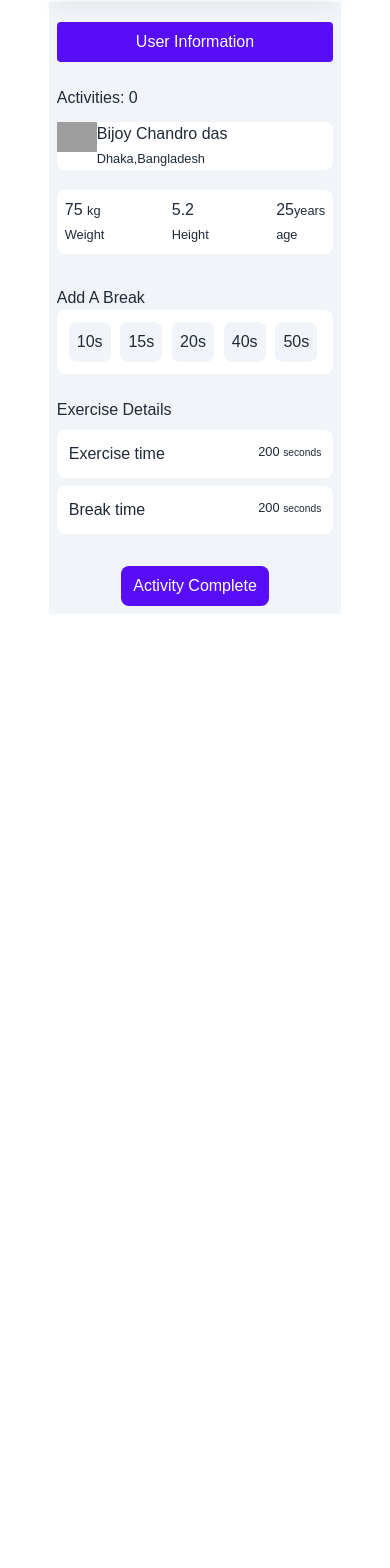
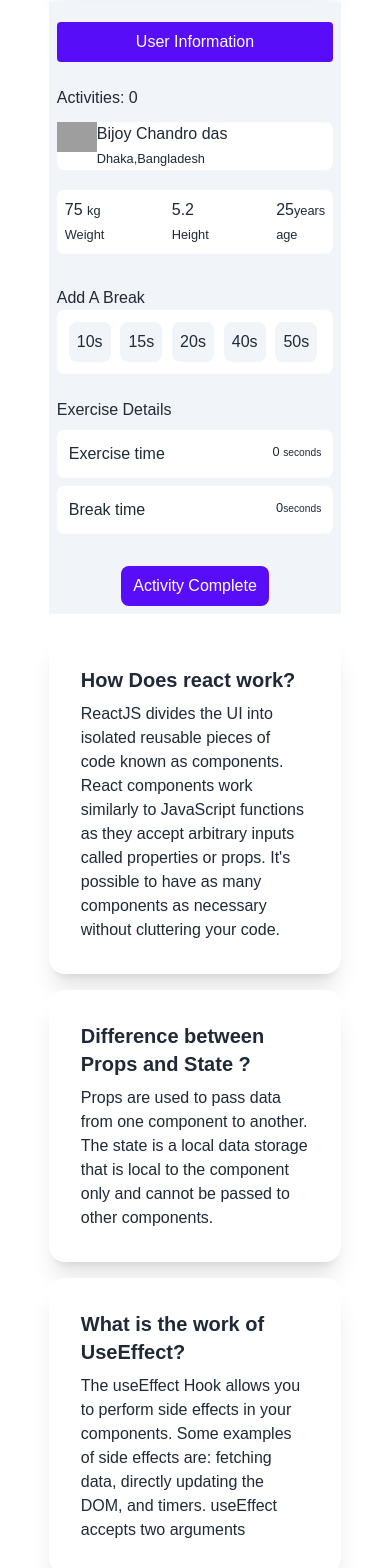
Before and after one commit to Iambijoy656/activity-club, a React (Create React App) app: page / in a window 390 px wide. Shown: the part 3037-4605 px from the top of the page. Before the commit the page ends 3671 px from the top, so only its background shows below. Built offline with nearby package versions, Linux system fonts and the light colour scheme; grey boxes are pictures that could not be loaded.

Commit message:
break time aded

```diff
--- a/public/activities.json
+++ b/public/activities.json
@@ -4,41 +4,41 @@
         "picture": "https://www.starfitnesstn.com/system/cms/modules/themes/default/assets/images/slides/slide2.jpg",
         "age": 21,
         "name": "Dumble",
-        "time": "30"
+        "time": 30
     },
     {
         "id": "6334abd913f53ed4e8c969c5",
         "picture": "https://hips.hearstapps.com/hmg-prod/images/full-length-of-male-athlete-doing-push-ups-in-gym-royalty-free-image-1606406029.",
         "age": 30,
         "name": "Push Up",
-        "time": "20"
+        "time": 20
     },
     {
         "id": "6334abd9990934c595f1d121",
         "picture": "https://cdn.shopify.com/s/files/1/1876/4703/articles/shutterstock_1706933392_1000x.jpg?v=1628675222",
         "age": 40,
-        "time": "25",
+        "time": 25,
         "name": "Chin Up"
     },
     {
         "id": "6334abd917fdbc240e906a5e",
         "picture": "https://image.boxrox.com/2021/10/cable-crossover.jpg",
         "age": 22,
-        "time": "15",
+        "time": 15,
         "name": "cable crossover"
     },
     {
         "id": "6334abd9a73ec76e78359283",
         "picture": "https://i.insider.com/5f2317053f73702b660c47ec?width=1000&format=jpeg&auto=webp",
         "age": 28,
-        "time": "30",
+        "time": 30,
         "name": "plank"
     },
     {
         "id": "6334abd9f0dd6e43db3b45e8",
         "picture": "https://hips.hearstapps.com/hmg-prod/images/man-work-out-with-ab-roller-royalty-free-image-1580143477.jpg",
         "age": 40,
-        "time": "40",
+        "time": 40,
         "name": "AB roller workout"
     }
 ]
--- a/src/App.js
+++ b/src/App.js
@@ -1,12 +1,14 @@
 import './App.css';
 import Display from './Components/Display/Display';
 import Navber from './Components/Navber/Navber';
+import Question from './Components/Question/Question';
 
 function App() {
   return (
     <div>
       <Navber></Navber>
       <Display></Display>
+      <Question></Question>
 
     </div>
   );
--- a/src/Components/Activity/Activity.js
+++ b/src/Components/Activity/Activity.js
@@ -1,6 +1,8 @@
-import React from 'react';
+import React, { useEffect, useState } from 'react';
 
 const Activity = (props) => {
+
+
 
     const { name, picture, time, age } = props.activity;
     const { handleAddToCart } = props;
--- a/src/Components/Details/Details.js
+++ b/src/Components/Details/Details.js
@@ -1,8 +1,30 @@
-import React from 'react';
+import { parse } from 'postcss';
+import React, { useState } from 'react';
 
 const Details = ({ details }) => {
+    // console.log(details)
+    const [breakTime, setBreakTime] = useState(0)
+
+    let totalExerciseTime = 0;
+    for (const activity of details) {
+        totalExerciseTime = totalExerciseTime + activity.time;
+
+    }
+
+
+
+    const getBreakTime = (e) => {
+        const breakTimeString = e.target.innerText;
+        const breakTime = parseInt(breakTimeString);
+        setBreakTime(breakTime);
+    }
+
+
+
+
+
     return (
-        <div className='flex flex-col gap-3 p-2 py-2'>
+        <div className='flex flex-col gap-3 p-2 py-2 '>
             <h3 className='text-center bg-primary p-2 rounded text-white my-3'>User Information</h3>
             <p>Activities: {details.length} </p>
 
@@ -39,11 +61,11 @@ const Details = ({ details }) => {
                 <h1>Add A Break</h1>
 
                 <div className='flex justify-between bg-white p-3 rounded-lg'>
-                    <h1 className='bg-slate-100 p-2 rounded-lg mr-1 hover:bg-primary'><span>10</span>s</h1>
-                    <h1 className='bg-slate-100 p-2 rounded-lg mr-1 hover:bg-primary'><span>15</span>s</h1>
-                    <h1 className='bg-slate-100 p-2 rounded-lg mr-1 hover:bg-primary'><span>20</span>s</h1>
-                    <h1 className='bg-slate-100 p-2 rounded-lg mr-1 hover:bg-primary'><span>40</span>s</h1>
-                    <h1 className='bg-slate-100 p-2 rounded-lg mr-1 hover:bg-primary'><span>50</span>s</h1>
+                    <h1 className='bg-slate-100 p-2 rounded-lg mr-1 hover:bg-primary' ><span onClick={getBreakTime}>10</span>s</h1>
+                    <h1 className='bg-slate-100 p-2 rounded-lg mr-1 hover:bg-primary'><span onClick={getBreakTime}>15</span>s</h1>
+                    <h1 className='bg-slate-100 p-2 rounded-lg mr-1 hover:bg-primary'><span onClick={getBreakTime}>20</span>s</h1>
+                    <h1 className='bg-slate-100 p-2 rounded-lg mr-1 hover:bg-primary'><span onClick={getBreakTime}>40</span>s</h1>
+                    <h1 className='bg-slate-100 p-2 rounded-lg mr-1 hover:bg-primary'><span onClick={getBreakTime}>50</span>s</h1>
                 </div>
             </div>
 
@@ -52,11 +74,11 @@ const Details = ({ details }) => {
                 <h1 className='mb-2'>Exercise Details</h1>
                 <div className='bg-white p-3 flex justify-between rounded-lg' >
                     <h1>Exercise time</h1>
-                    <small>200 <small>seconds</small></small>
+                    <small>{totalExerciseTime}  <small> seconds</small></small>
                 </div>
                 <div className='bg-white p-3 flex justify-between rounded-lg my-2' >
                     <h1>Break time</h1>
-                    <small>200 <small>seconds</small></small>
+                    <small>{breakTime}<small>seconds</small></small>
                 </div>
             </div>
 
--- a/src/Components/Display/Display.css
+++ b/src/Components/Display/Display.css
@@ -0,0 +1,4 @@
+.cart {
+    position: sticky;
+    top: 0;
+}
--- a/src/Components/Display/Display.js
+++ b/src/Components/Display/Display.js
@@ -44,7 +44,7 @@ const Display = () => {
 
 
 
-                <div className='bg-slate-100'>
+                <div className='bg-slate-100  cart'>
                     <Details details={details}></Details>
                 </div>
             </div >
--- /dev/null
+++ b/src/Components/Question/Question.js
@@ -0,0 +1,34 @@
+import React from 'react';
+
+const Question = () => {
+    return (
+        <div className='grid grid-cols-1 md:grid-cols-2 lg:grid-cols-3 gap-4 w-9/12 mx-auto'>
+            <div className="card bg-base-100 shadow-xl">
+                <div className="card-body">
+                    <h2 className="card-title">How Does react work?</h2>
+                    <p>ReactJS divides the UI into isolated reusable pieces of code known as components. React components work similarly to JavaScript functions as they accept arbitrary inputs called properties or props. It's possible to have as many components as necessary without cluttering your code.</p>
+
+                </div>
+            </div>
+            <div className="card bg-base-100 shadow-xl">
+                <div className="card-body">
+                    <h2 className="card-title">Difference between Props and State ?</h2>
+                    <p>Props are used to pass data from one component to another. The state is a local data storage that is local to the component only and cannot be passed to other components.</p>
+
+                </div>
+            </div>
+            <div className="card  bg-base-100 shadow-xl">
+                <div className="card-body">
+                    <h2 className="card-title">What is the work of UseEffect?</h2>
+                    <p>The useEffect Hook allows you to perform side effects in your components. Some examples of side effects are: fetching data, directly updating the DOM, and timers. useEffect accepts two arguments</p>
+
+                </div>
+            </div>
+
+
+
+        </div>
+    );
+};
+
+export default Question;
```
Also changed, not shown: src/Components/Question/Question.css (added).
